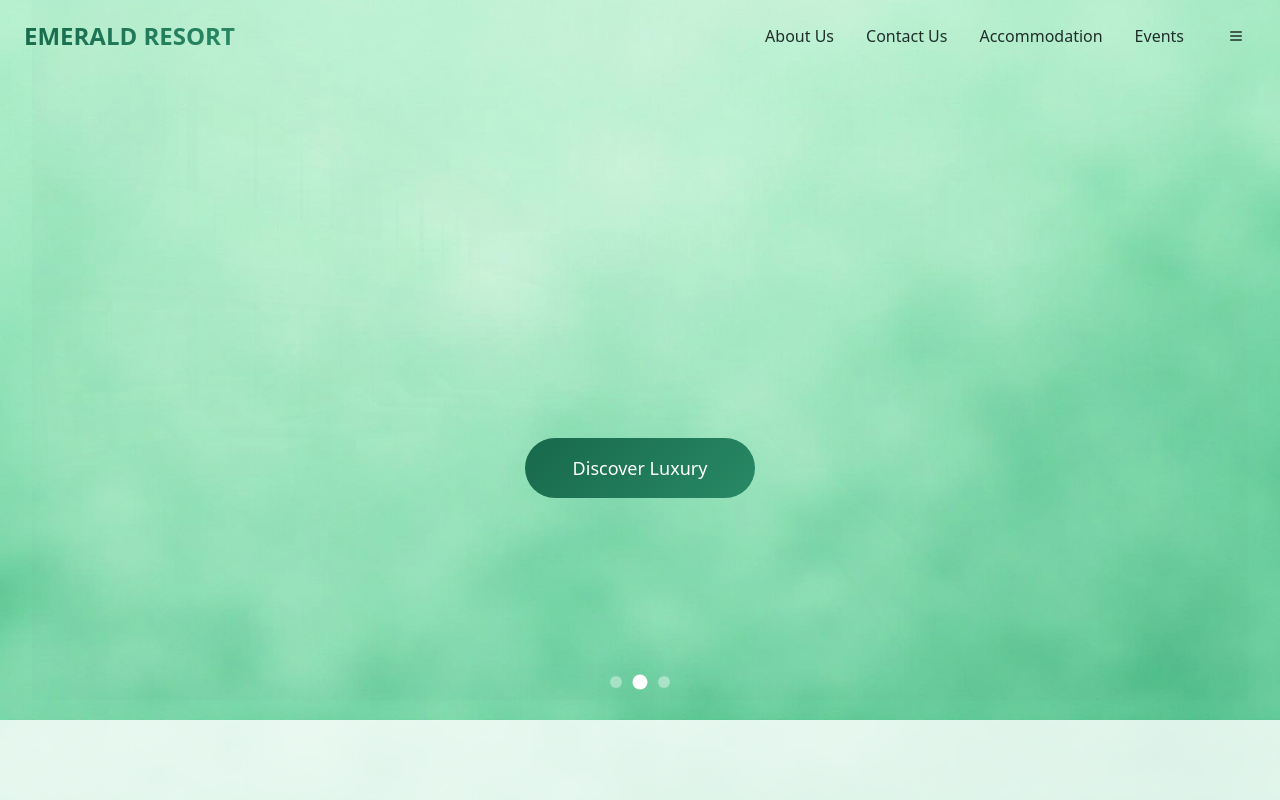
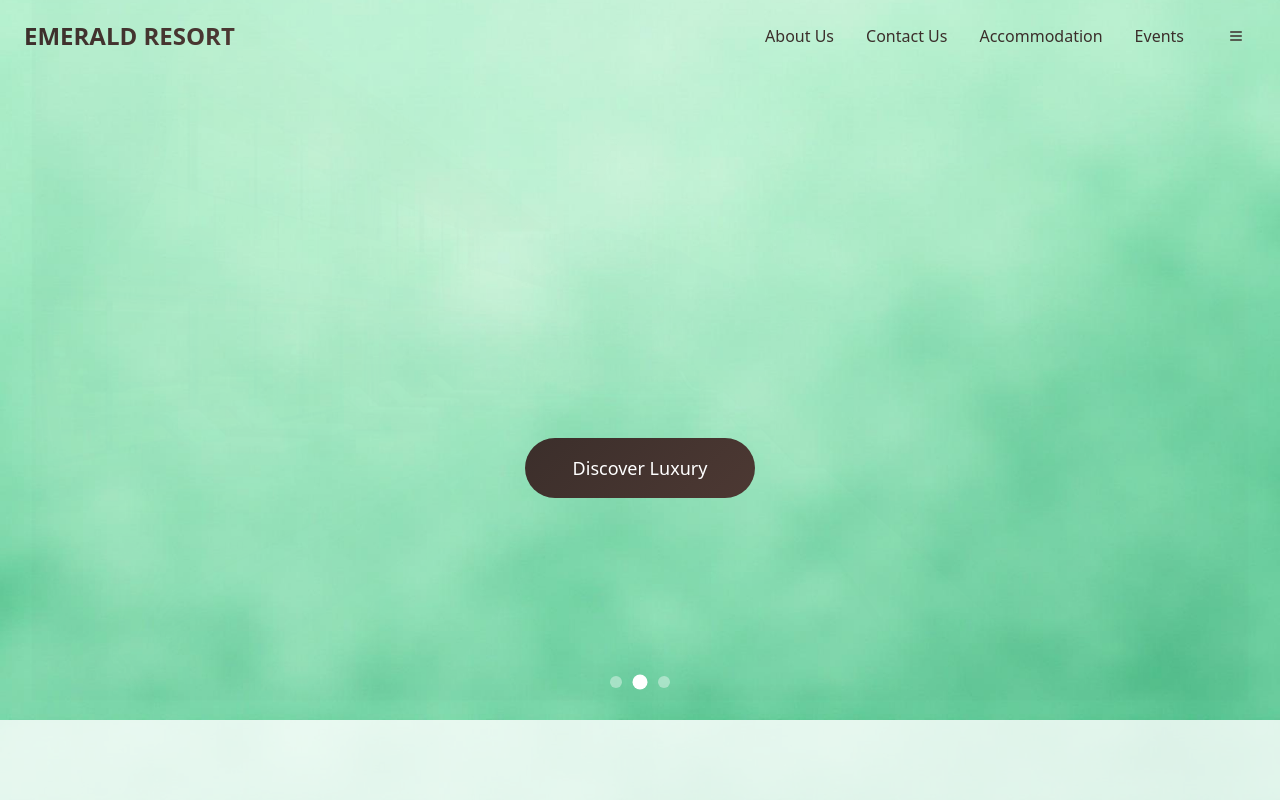
Before and after one commit to shyblee/ethereal-hotel-canvas, a React (Vite) app: page / in a window 1280 px wide. Shown: the top 800 px of the page. Built offline with nearby package versions, Linux system fonts and the light colour scheme.

Commit message:
Refactor: Update color scheme
Update primary colors to #382f2d and description areas to #5f5670. Adjust footer and text colors, including the navbar, to match the new scheme.

```diff
--- a/src/index.css
+++ b/src/index.css
@@ -9,52 +9,52 @@ All colors MUST be HSL.
 @layer base {
   :root {
     --background: 0 0% 100%;
-    --foreground: 158 20% 15%;
+    --foreground: 13 16% 20%;
 
     --card: 0 0% 100%;
-    --card-foreground: 158 20% 15%;
+    --card-foreground: 13 16% 20%;
 
     --popover: 0 0% 100%;
-    --popover-foreground: 158 20% 15%;
+    --popover-foreground: 13 16% 20%;
 
-    --primary: 158 64% 25%;
-    --primary-foreground: 140 30% 98%;
+    --primary: 13 16% 20%;
+    --primary-foreground: 0 0% 100%;
 
-    --secondary: 140 30% 93%;
-    --secondary-foreground: 158 20% 15%;
+    --secondary: 0 0% 96%;
+    --secondary-foreground: 13 16% 20%;
 
     --muted: 140 25% 95%;
-    --muted-foreground: 158 15% 45%;
+    --muted-foreground: 268 10% 38%;
 
     --accent: 42 87% 55%;
-    --accent-foreground: 158 20% 15%;
+    --accent-foreground: 13 16% 20%;
 
     --hero: 158 35% 88%;
-    --hero-foreground: 158 20% 15%;
+    --hero-foreground: 13 16% 20%;
 
     --luxury: 45 100% 70%;
-    --luxury-foreground: 158 20% 15%;
+    --luxury-foreground: 13 16% 20%;
 
     --destructive: 0 84.2% 60.2%;
     --destructive-foreground: 210 40% 98%;
 
     --border: 140 20% 88%;
     --input: 140 20% 88%;
-    --ring: 158 64% 25%;
+    --ring: 13 16% 20%;
 
     /* Premium gradients */
-    --gradient-primary: linear-gradient(135deg, hsl(158 64% 25%), hsl(158 54% 35%));
-    --gradient-hero: linear-gradient(135deg, hsl(158 35% 88%), hsl(140 30% 93%));
-    --gradient-luxury: linear-gradient(135deg, hsl(42 87% 55%), hsl(45 95% 65%));
-    --gradient-emerald: linear-gradient(135deg, hsl(158 64% 25%), hsl(165 70% 30%));
+    --gradient-primary: linear-gradient(135deg, hsl(13 16% 20%), hsl(13 20% 25%));
+    --gradient-hero: linear-gradient(135deg, hsl(0 0% 96%), hsl(0 0% 98%));
+    --gradient-luxury: linear-gradient(135deg, hsl(13 16% 20%), hsl(268 10% 38%));
+    --gradient-emerald: linear-gradient(135deg, hsl(13 16% 20%), hsl(268 10% 38%));
 
     /* Shadows with emerald tints */
-    --shadow-soft: 0 4px 20px hsl(158 64% 25% / 0.1);
-    --shadow-luxury: 0 8px 40px hsl(158 64% 25% / 0.15);
-    --shadow-hero: 0 12px 60px hsl(158 64% 25% / 0.2);
+    --shadow-soft: 0 4px 20px hsl(13 16% 20% / 0.1);
+    --shadow-luxury: 0 8px 40px hsl(13 16% 20% / 0.15);
+    --shadow-hero: 0 12px 60px hsl(13 16% 20% / 0.2);
 
     /* Animation variables */
-    --ripple-color: hsl(158 64% 25% / 0.3);
+    --ripple-color: hsl(13 16% 20% / 0.3);
     --transition-luxury: all 0.6s cubic-bezier(0.23, 1, 0.32, 1);
 
     --radius: 0.5rem;
```
